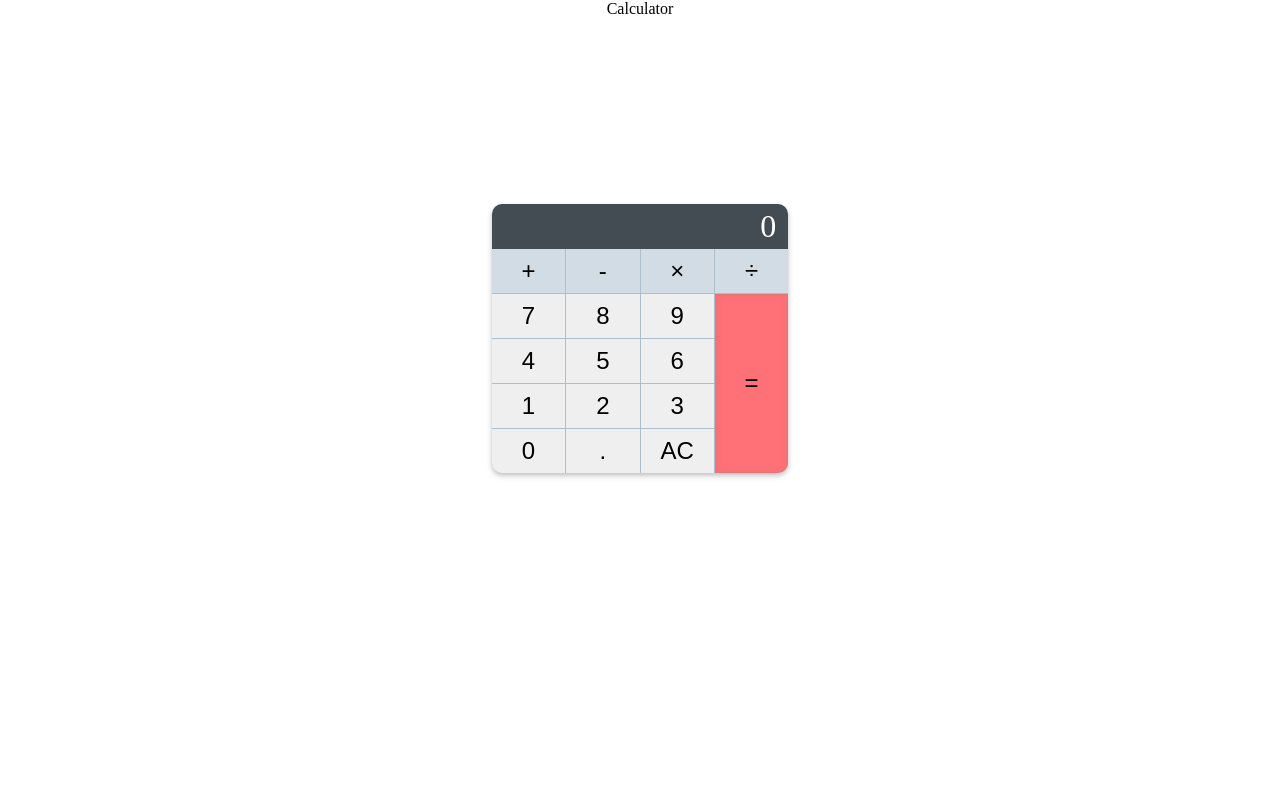
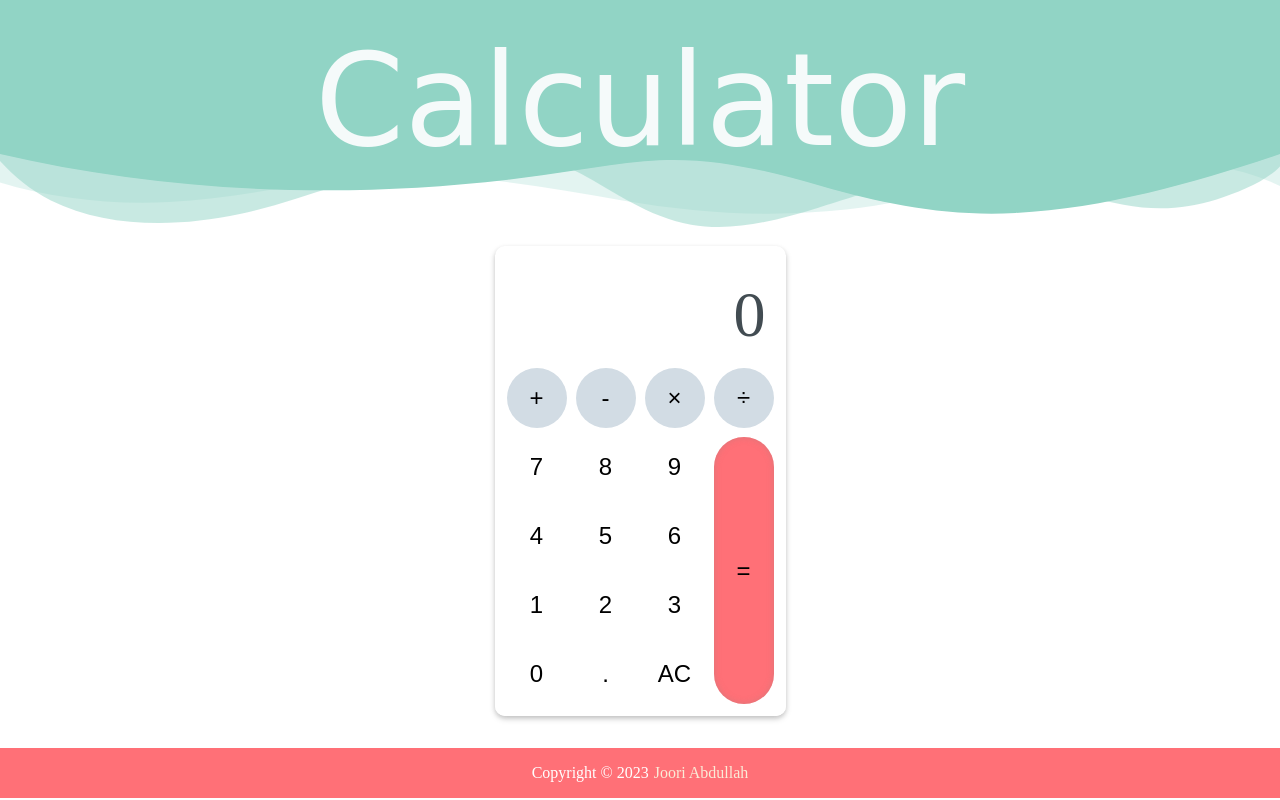
Before and after one commit to jouryABDULLAH/Calculator, a plain HTML site: page index.html in a window 1280 px wide. Drawn offline with Linux system fonts and the light colour scheme; a web font is replaced by a local one.

Commit message:
compelete calculator UI

```diff
--- a/index.html
+++ b/index.html
@@ -4,6 +4,8 @@
     <meta charset="UTF-8">
     <meta http-equiv="X-UA-Compatible" content="IE=edge">
     <meta name="viewport" content="width=device-width, initial-scale=1.0">
+    <link rel="preconnect" href="https://fonts.googleapis.com">
+    <link rel="preconnect" href="https://fonts.gstatic.com" crossorigin>
     <link rel="stylesheet" href="style.css">
     <title>calculator</title>
 </head>
@@ -11,8 +13,23 @@
 
 
 
-    <header>Calculator</header>
+    <header>
+        <p>Calculator</p>
+
+
+
+    </header>
     <main>
+
+        <div class="custom-shape-divider-top-1682457048">
+            <svg data-name="Layer 1" xmlns="http://www.w3.org/2000/svg" viewBox="0 0 1200 120" preserveAspectRatio="none">
+                <path d="M0,0V46.29c47.79,22.2,103.59,32.17,158,28,70.36-5.37,136.33-33.31,206.8-37.5C438.64,32.43,512.34,53.67,583,72.05c69.27,18,138.3,24.88,209.4,13.08,36.15-6,69.85-17.84,104.45-29.34C989.49,25,1113-14.29,1200,52.47V0Z" opacity=".25" class="shape-fill"></path>
+                <path d="M0,0V15.81C13,36.92,27.64,56.86,47.69,72.05,99.41,111.27,165,111,224.58,91.58c31.15-10.15,60.09-26.07,89.67-39.8,40.92-19,84.73-46,130.83-49.67,36.26-2.85,70.9,9.42,98.6,31.56,31.77,25.39,62.32,62,103.63,73,40.44,10.79,81.35-6.69,119.13-24.28s75.16-39,116.92-43.05c59.73-5.85,113.28,22.88,168.9,38.84,30.2,8.66,59,6.17,87.09-7.5,22.43-10.89,48-26.93,60.65-49.24V0Z" opacity=".5" class="shape-fill"></path>
+                <path d="M0,0V5.63C149.93,59,314.09,71.32,475.83,42.57c43-7.64,84.23-20.12,127.61-26.46,59-8.63,112.48,12.24,165.56,35.4C827.93,77.22,886,95.24,951.2,90c86.53-7,172.46-45.71,248.8-84.81V0Z" class="shape-fill"></path>
+            </svg>
+        </div>
+
+
         <div class="calculator">
 
             <div class="calculator__output">0</div>
@@ -54,11 +71,14 @@
                 <button class="calculator__key calculator__key--enter">=</button>
 
               </div>
+          </div>
 
+    </main>
 
-          </div>
-    </main>
-    <footer></footer>
+    <footer>
+
+        Copyright © 2023 <a style=" text-decoration: none; color: antiquewhite; display: inline-block; margin-left: 5px;" href="https://github.com/jouryABDULLAH"> Joori Abdullah</a>
+        </footer>
 
     <script src="main.js"></script>
 </body>
--- a/style.css
+++ b/style.css
@@ -1,7 +1,14 @@
+
+@import url('https://fonts.googleapis.com/css2?family=Alkatra:wght@500&family=Sigmar&display=swap');
+
 *, *::after,*::before{
     margin: 0;
     padding: 0;
     box-sizing: border-box;
+}
+
+html{
+    height: 100vh;
 }
 
 body{
@@ -11,44 +18,84 @@ body{
     flex-direction: column;
 }
 
-header{}
+header{
+
+    width: 100%;
+    height: 150px;
+    display: flex;
+    justify-content: center;
+    align-items: center;
+    background-color: #91D4C5;
+}
+
+header>p{
+    font-family: 'Alkatra', cursive;
+    font-size: 8rem;
+    margin-top: 50px;
+    color: rgb(245, 250, 250);
+}
+
+.custom-shape-divider-top-1682457048 {
+    position: absolute;
+    top: 0;
+    left: 0;
+    width: 100%;
+    overflow: hidden;
+    line-height: 0;
+}
+
+.custom-shape-divider-top-1682457048 svg {
+    position: relative;
+    display: block;
+    width: calc(100% + 1.3px);
+    height: 84px;
+}
+
+.custom-shape-divider-top-1682457048 .shape-fill {
+    fill: #91D4C5;
+}
 
 main{
-    height: 10rem;
-    display: grid;
+    width: 100%;
+    position: relative;
+    height: auto;
+    display: flex;
     justify-content: center;
     align-items: center;
-}
+  }
+
 
 .calculator {
-    margin-top: 20rem;
+    margin-top: 6rem;
     max-inline-size: 22rem;
     border-radius: 10px;
     overflow: hidden;
     box-shadow: 0px 3px 6px 0px rgba(0, 0, 0, 0.15), 0px 2px 4px 0px rgba(0, 0, 0, 0.12);
-}
+    color: hsl(202, 11%, 29%);
+  }
+
 .calculator__output {
-    font-size: 2rem;
+    font-size: 4rem;
     text-align: end;
-    background: hsl(202, 11%, 29%);
-    color: hsl(255, 100%, 100%);
-    padding-block-start: 0.25rem;
+    padding-block-start: 2rem;
     padding-block-end: 0.25rem;
-    padding-inline-end: 0.75rem;
+    padding-inline-end: 1.25rem;
 }
 .calculator__keys {
     display: grid;
     grid-template-columns: repeat(4, 1fr);
     grid-gap: 1px;
-    background: hsl(208, 24%, 74%);
+    background-color: hsl(255, 100%, 100%);
+    padding: 0.5rem;
 }
 .calculator__key {
+    background-color: hsl(255, 100%, 100%);
     border: none;
-    padding-block-start: 0.5rem;
-    padding-block-end: 0.5rem;
-    padding-inline-start: 1.25rem;
-    padding-inline-end: 1.25rem;
     font-size: 1.5rem;
+    width: 60px;
+    height: 60px;
+    border-radius: 60px;
+    margin: 0.25rem;
 }
 .calculator__key--operator {
     background: hsl(208, 25%, 86%);
@@ -58,7 +105,16 @@ main{
     grid-row: 2 / span 4;
     background: hsl(357, 100%, 72%);
     box-shadow: 0 0 6px 0 rgba(182, 125, 125, 0.5) inset;
-
+    height: auto;
 }
 
-footer{}
+footer{
+    background: hsl(357, 100%, 72%);
+    width: 100%;
+    height: 50px;
+    display: flex;
+    justify-content: center;
+    align-items: center;
+    color: white;
+    margin-top: 2rem;
+}
```
